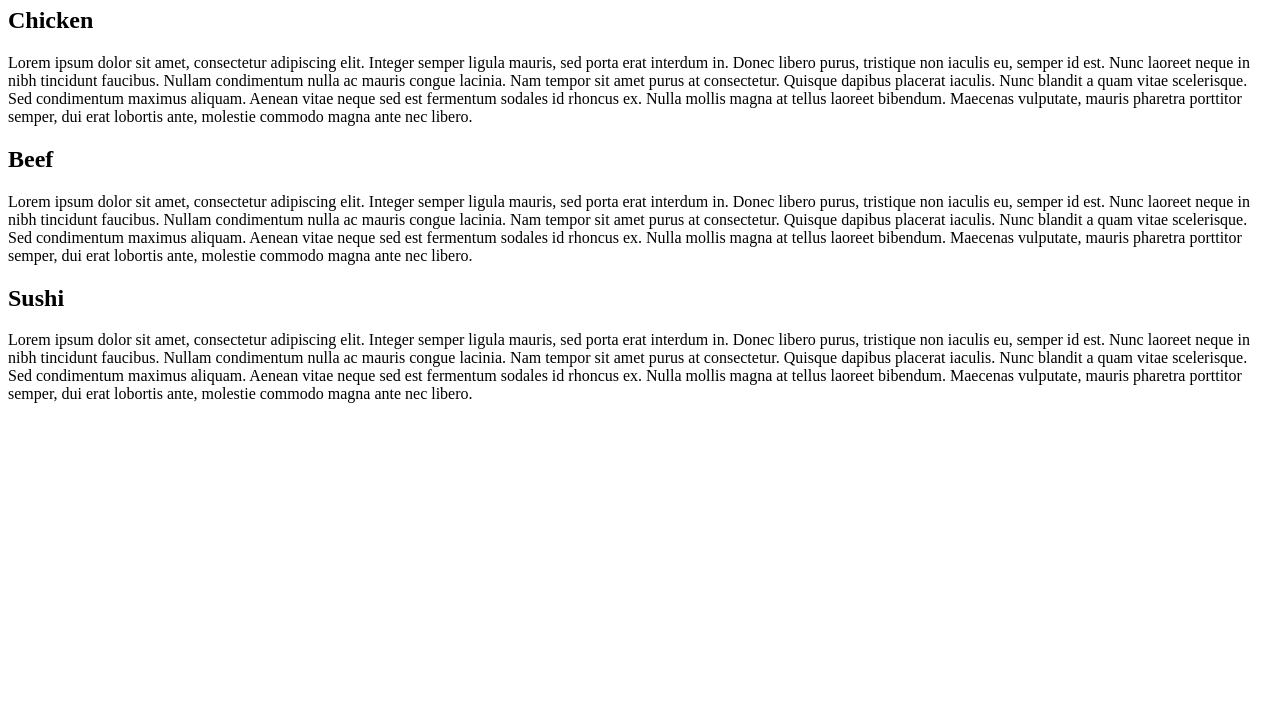
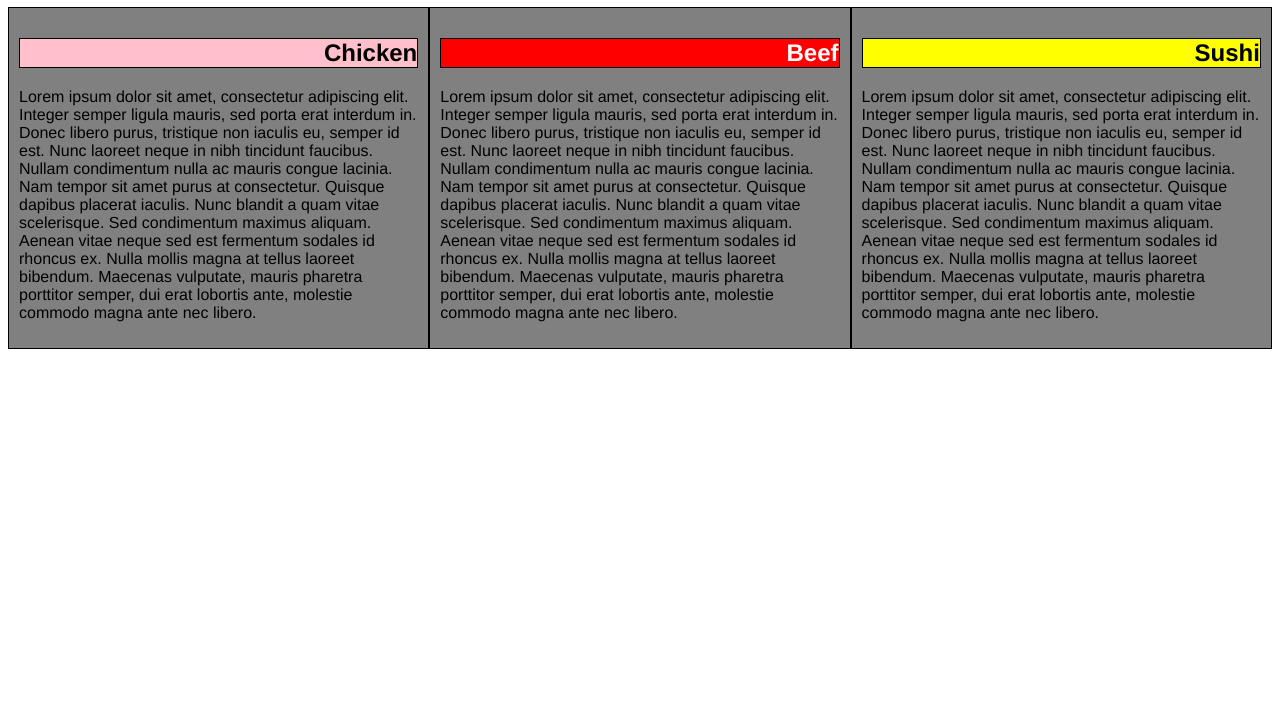
Before and after one commit to m0mie8/coursera-test, a plain HTML site: page module2-solution/index.html in a window 1280 px wide. Shown: the part 73-800 px from the top of the page. Drawn offline with Linux system fonts and the light colour scheme.

Commit message:
Update index.html

```diff
--- a/module2-solution/index.html
+++ b/module2-solution/index.html
@@ -3,23 +3,71 @@
   <head>
     <meta charset="utf-8">
     <title>Assignment Solution for Module 2</title>
+    <style>
+    *{box-sizing: border-box;
+    font-family: Helvetica}
+      h1{text-align: center;
+      position: relative;
+      }
+      section{border: 1px solid black;
+      background-color: gray;
+      margin-bottom: 30px;
+      padding: 10px}
+      h2{border: 1px solid black;
+      text-align: right}
+      h2.pink{color: black;
+      background-color: pink}
+      h2.red{color: white;
+      background-color: red}
+      h2.yellow{color: black;
+      background-color: yellow}
+
+      @media (min-width: 992px){
+      #s1{width: 33.33%;
+      float: left}
+      #s2{width: 33.33%;
+      float:left}
+      #s3{width: 33.33%;
+      float: left}
+      }
+
+      @media (min-width: 768px) and (max-width: 991px){
+      #s1{width: 50%;
+      float: left}
+      #s2{width: 50%;
+      float:left}
+      #s3{width: 100%;
+      float: left}
+      }
+
+      @media (max-width: 767px){
+      #s1{width: 100%;
+      float: left}
+      #s2{width: 100%;
+      float:left}
+      #s3{width: 100%;
+      float: left}
+      }
+
+
+    </style>
   </head>
   <body>
     <h1>Our menu</h1>
-    <section>
-      <h2>Chicken</h2>
+    <section id="s1">
+      <h2 class="pink">Chicken</h2>
       <p>
       Lorem ipsum dolor sit amet, consectetur adipiscing elit. Integer semper ligula mauris, sed porta erat interdum in. Donec libero purus, tristique non iaculis eu, semper id est. Nunc laoreet neque in nibh tincidunt faucibus. Nullam condimentum nulla ac mauris congue lacinia. Nam tempor sit amet purus at consectetur. Quisque dapibus placerat iaculis. Nunc blandit a quam vitae scelerisque. Sed condimentum maximus aliquam. Aenean vitae neque sed est fermentum sodales id rhoncus ex. Nulla mollis magna at tellus laoreet bibendum. Maecenas vulputate, mauris pharetra porttitor semper, dui erat lobortis ante, molestie commodo magna ante nec libero.
       </p>
       </section>
-    <section>
-      <h2>Beef</h2>
+    <section id="s2">
+      <h2 class="red">Beef</h2>
       <p>
       Lorem ipsum dolor sit amet, consectetur adipiscing elit. Integer semper ligula mauris, sed porta erat interdum in. Donec libero purus, tristique non iaculis eu, semper id est. Nunc laoreet neque in nibh tincidunt faucibus. Nullam condimentum nulla ac mauris congue lacinia. Nam tempor sit amet purus at consectetur. Quisque dapibus placerat iaculis. Nunc blandit a quam vitae scelerisque. Sed condimentum maximus aliquam. Aenean vitae neque sed est fermentum sodales id rhoncus ex. Nulla mollis magna at tellus laoreet bibendum. Maecenas vulputate, mauris pharetra porttitor semper, dui erat lobortis ante, molestie commodo magna ante nec libero.
       </p>
     </section>
-    <section>
-      <h2>Sushi</h2>
+    <section id="s3">
+      <h2 class="yellow">Sushi</h2>
       <p>
       Lorem ipsum dolor sit amet, consectetur adipiscing elit. Integer semper ligula mauris, sed porta erat interdum in. Donec libero purus, tristique non iaculis eu, semper id est. Nunc laoreet neque in nibh tincidunt faucibus. Nullam condimentum nulla ac mauris congue lacinia. Nam tempor sit amet purus at consectetur. Quisque dapibus placerat iaculis. Nunc blandit a quam vitae scelerisque. Sed condimentum maximus aliquam. Aenean vitae neque sed est fermentum sodales id rhoncus ex. Nulla mollis magna at tellus laoreet bibendum. Maecenas vulputate, mauris pharetra porttitor semper, dui erat lobortis ante, molestie commodo magna ante nec libero.
       </p>
```
